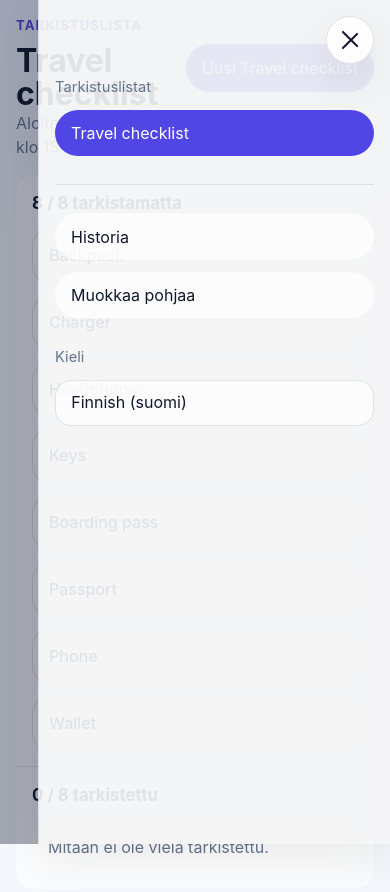
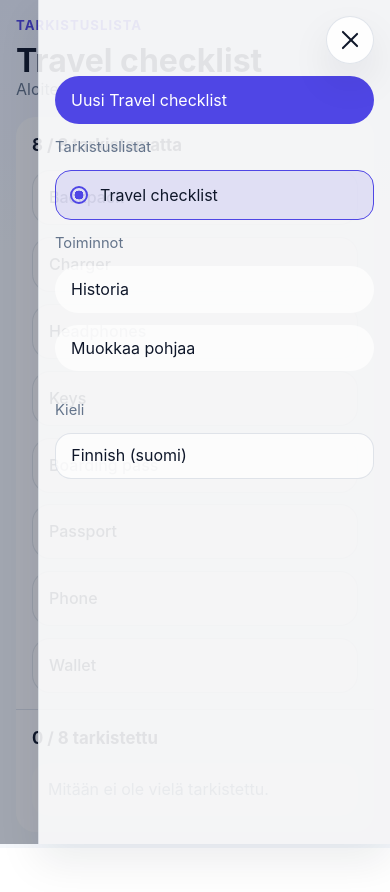
Before and after one commit to mtreinik/tarkistuslista, a React (Vite) app: page / in a window 390 px wide. Both pictures are taken after a click on the button "Avaa valikko". Shown: the top 892 px of the page. After the commit the page ends 848 px from the top, so only its background shows below. Built offline with nearby package versions, Linux system fonts and the light colour scheme.

Commit message:
Fix iPhone browser layout and sizing bugs and improve menu

```diff
--- a/src/App.css
+++ b/src/App.css
@@ -2,6 +2,7 @@
   display: grid;
   gap: 1rem;
   padding: 1rem;
+  --menu-clearance: calc(env(safe-area-inset-right, 0px) + 4.75rem);
 }
 
 .hero-panel,
@@ -110,6 +111,49 @@
   text-align: left;
 }
 
+.menu-radio-group {
+  gap: 0.5rem;
+}
+
+.menu-radio {
+  width: 100%;
+  display: flex;
+  align-items: center;
+  gap: 0.75rem;
+  min-height: 2.85rem;
+  padding: 0.75rem 0.9rem;
+  border: 1px solid var(--border);
+  border-radius: 16px;
+  background: var(--panel);
+  color: var(--text-strong);
+  text-align: left;
+}
+
+.menu-radio__indicator {
+  width: 1.1rem;
+  height: 1.1rem;
+  flex: 0 0 auto;
+  border: 2px solid var(--muted);
+  border-radius: 999px;
+  background: var(--surface);
+  box-sizing: border-box;
+}
+
+.menu-radio__label {
+  min-width: 0;
+}
+
+.menu-radio--active {
+  border-color: var(--accent);
+  background: var(--accent-soft);
+}
+
+.menu-radio--active .menu-radio__indicator {
+  border-color: var(--accent);
+  background:
+    radial-gradient(circle, var(--accent) 0 45%, transparent 46%);
+}
+
 .menu-language-picker {
   margin-top: 1rem;
 }
@@ -143,6 +187,7 @@
   grid-template-columns: minmax(0, 1fr) auto;
   align-items: start;
   gap: 1rem;
+  padding-right: var(--menu-clearance);
 }
 
 .panel-header,
@@ -151,6 +196,7 @@
   align-items: flex-start;
   justify-content: space-between;
   gap: 1rem;
+  padding-right: var(--menu-clearance);
 }
 
 .muted-text {
@@ -559,6 +605,18 @@
 }
 
 @media (max-width: 520px) {
+  .hero-header {
+    grid-template-columns: 1fr;
+    gap: 0.75rem;
+  }
+
+  .hero-header .primary-button {
+    width: auto;
+    max-width: 100%;
+    margin-left: 0;
+    justify-self: start;
+  }
+
   .template-panel .panel-header {
     grid-template-columns: 1fr;
     gap: 0.75rem;
--- a/src/App.tsx
+++ b/src/App.tsx
@@ -691,7 +691,6 @@ function App() {
         checkedLayoutAnimationDuration={checkedLayoutAnimationDuration}
         onRegisterItemElement={registerItemElement}
         onToggleItem={toggleItem}
-        onStartFreshChecklist={handleStartFreshChecklist}
       />
     ) : viewMode === 'template' ? (
       <TemplateEditorView
@@ -735,9 +734,11 @@ function App() {
         locale={appState.locale}
         sortedTemplates={sortedTemplates}
         selectedTemplateId={selectedTemplate.id}
+        selectedTemplateTitle={selectedTemplate.title}
         viewMode={viewMode}
         onToggleMenu={() => setIsMenuOpen((open) => !open)}
         onCloseMenu={() => setIsMenuOpen(false)}
+        onStartFreshChecklist={handleStartFreshChecklist}
         onSelectTemplate={handleSelectTemplate}
         onSelectViewMode={handleSelectViewMode}
         onLocaleChange={(locale) =>
--- a/src/components/AppMenu.tsx
+++ b/src/components/AppMenu.tsx
@@ -15,9 +15,11 @@ type AppMenuProps = {
   locale: Locale
   sortedTemplates: ChecklistTemplate[]
   selectedTemplateId: string
+  selectedTemplateTitle: string
   viewMode: ViewMode
   onToggleMenu: () => void
   onCloseMenu: () => void
+  onStartFreshChecklist: () => void
   onSelectTemplate: (templateId: string) => void
   onSelectViewMode: (mode: ViewMode) => void
   onLocaleChange: (locale: Locale) => void
@@ -29,9 +31,11 @@ export function AppMenu({
   locale,
   sortedTemplates,
   selectedTemplateId,
+  selectedTemplateTitle,
   viewMode,
   onToggleMenu,
   onCloseMenu,
+  onStartFreshChecklist,
   onSelectTemplate,
   onSelectViewMode,
   onLocaleChange,
@@ -80,8 +84,18 @@ export function AppMenu({
           <aside className="menu-drawer" id="app-menu-drawer">
             <nav className="menu-nav" aria-label={text.navigationLabel}>
               <div className="menu-section">
+                <button
+                  type="button"
+                  className="primary-button menu-button"
+                  onClick={() => {
+                    onStartFreshChecklist()
+                    onCloseMenu()
+                  }}
+                >
+                  {text.newChecklistOf(selectedTemplateTitle)}
+                </button>
                 <p className="menu-section__title">{text.checklistTabsLabel}</p>
-                <div className="menu-list">
+                <div className="menu-list menu-radio-group" role="radiogroup">
                   {sortedTemplates.map((template) => (
                     <button
                       key={template.id}
@@ -89,20 +103,24 @@ export function AppMenu({
                       className={
                         template.id === selectedTemplateId &&
                         viewMode === 'checklist'
-                          ? 'chip-button chip-button--active menu-button'
-                          : 'chip-button menu-button'
+                          ? 'menu-radio menu-radio--active'
+                          : 'menu-radio'
+                      }
+                      role="radio"
+                      aria-checked={
+                        template.id === selectedTemplateId && viewMode === 'checklist'
                       }
                       onClick={() => onSelectTemplate(template.id)}
                     >
-                      {template.title}
+                      <span className="menu-radio__indicator" aria-hidden="true" />
+                      <span className="menu-radio__label">{template.title}</span>
                     </button>
                   ))}
                 </div>
               </div>
 
-              <div className="menu-separator" aria-hidden="true" />
-
               <div className="menu-section">
+                <p className="menu-section__title">{text.menuActionsLabel}</p>
                 <div className="menu-list">
                   <button
                     type="button"
--- a/src/i18n.ts
+++ b/src/i18n.ts
@@ -26,6 +26,7 @@ export type Messages = {
   appBadge: string
   templateEditor: string
   history: string
+  menuActionsLabel: string
   historyEmpty: string
   languageLabel: string
   navigationLabel: string
@@ -66,6 +67,7 @@ export const messages: Record<Locale, Messages> = {
     appBadge: 'Checklist',
     templateEditor: 'Template editor',
     history: 'History',
+    menuActionsLabel: 'Actions',
     historyEmpty: 'Start a new checklist to begin building history.',
     languageLabel: 'Language',
     navigationLabel: 'App navigation',
@@ -106,6 +108,7 @@ export const messages: Record<Locale, Messages> = {
     appBadge: 'Tarkistuslista',
     templateEditor: 'Muokkaa pohjaa',
     history: 'Historia',
+    menuActionsLabel: 'Toiminnot',
     historyEmpty: 'Aloita uusi tarkistuslista, niin historiaa alkaa kertyä.',
     languageLabel: 'Kieli',
     navigationLabel: 'Sovelluksen valikko',
@@ -146,6 +149,7 @@ export const messages: Record<Locale, Messages> = {
     appBadge: 'Checklista',
     templateEditor: 'Redigera mall',
     history: 'Historik',
+    menuActionsLabel: 'Funktioner',
     historyEmpty: 'Starta en ny checklista för att börja bygga historik.',
     languageLabel: 'Språk',
     navigationLabel: 'Appnavigering',
--- a/src/views/ChecklistView.tsx
+++ b/src/views/ChecklistView.tsx
@@ -13,7 +13,6 @@ type ChecklistViewProps = {
   checkedLayoutAnimationDuration: number
   onRegisterItemElement: (itemId: string, element: HTMLElement | null) => void
   onToggleItem: (itemId: string) => void
-  onStartFreshChecklist: () => void
 }
 
 export function ChecklistView({
@@ -27,7 +26,6 @@ export function ChecklistView({
   checkedLayoutAnimationDuration,
   onRegisterItemElement,
   onToggleItem,
-  onStartFreshChecklist,
 }: ChecklistViewProps) {
   return (
     <section className="hero-panel">
@@ -37,13 +35,6 @@ export function ChecklistView({
           <h1>{activeInstance.title}</h1>
           <p className="muted-text">{startedAtLabel}</p>
         </div>
-        <button
-          type="button"
-          className="primary-button"
-          onClick={onStartFreshChecklist}
-        >
-          {text.newChecklistOf(activeInstance.title)}
-        </button>
       </div>
       <div className="columns-grid columns-grid--split">
         <ChecklistColumn
```
